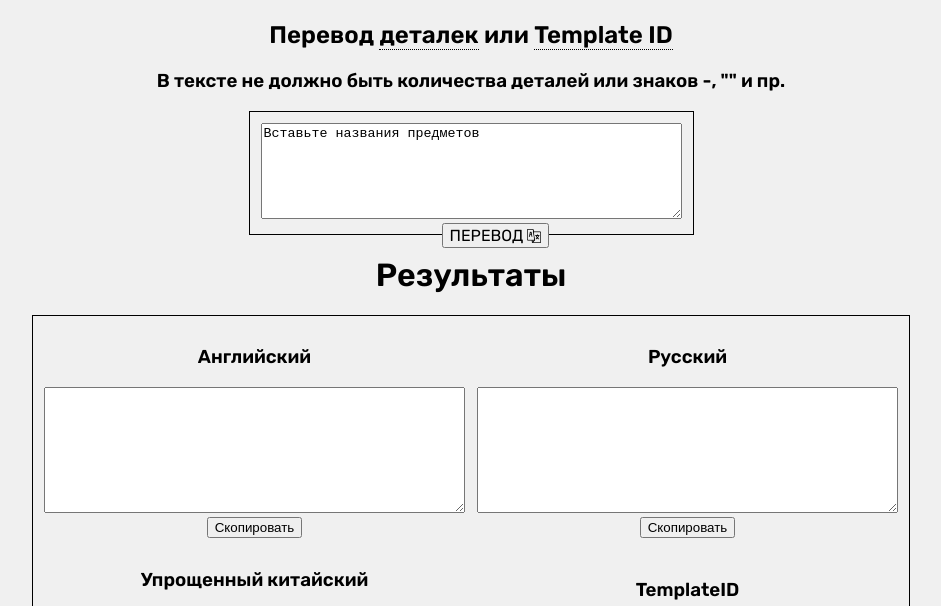
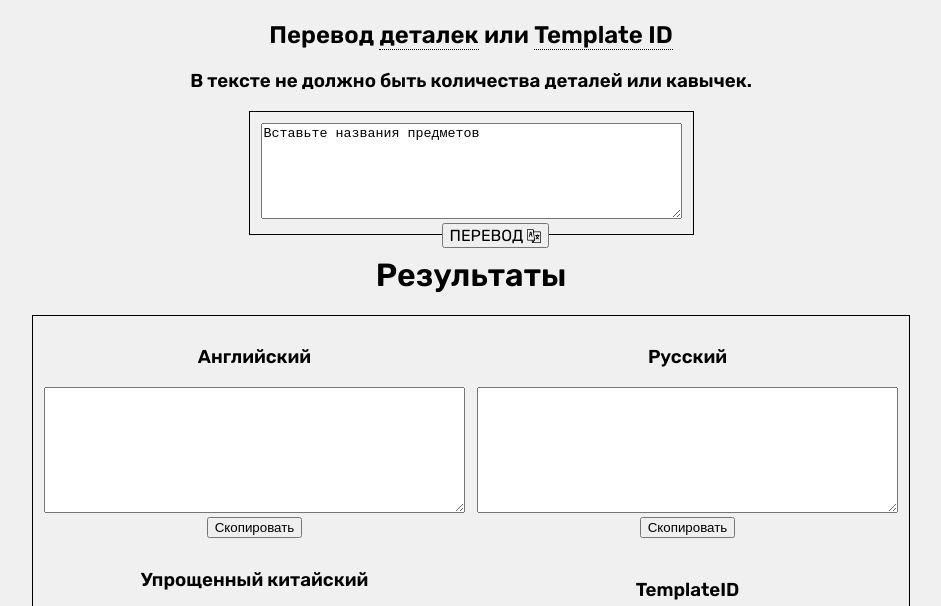
Before and after one commit to VyacheslavKs94/slavaks.me, a website built with Vite: page viptranslate.html in a window 1280 px wide. Shown: the part 130-736 px from the top of the page, without its empty margins (169-1110 px from the left). Built offline with nearby package versions, Linux system fonts and the light colour scheme.

Commit message:
Search with -

```diff
--- a/viptranslate.html
+++ b/viptranslate.html
@@ -21,7 +21,7 @@
                 <span class="tooltiptext">напр. Ult Purrmobile</span>
             </div>
         </h2>
-        <h3>В тексте не должно быть количества деталей или знаков -, "" и пр.</h3>
+        <h3>В тексте не должно быть количества деталей или кавычек.</h3>
     </nav>
 <table class="center">
     <tbody>
```
